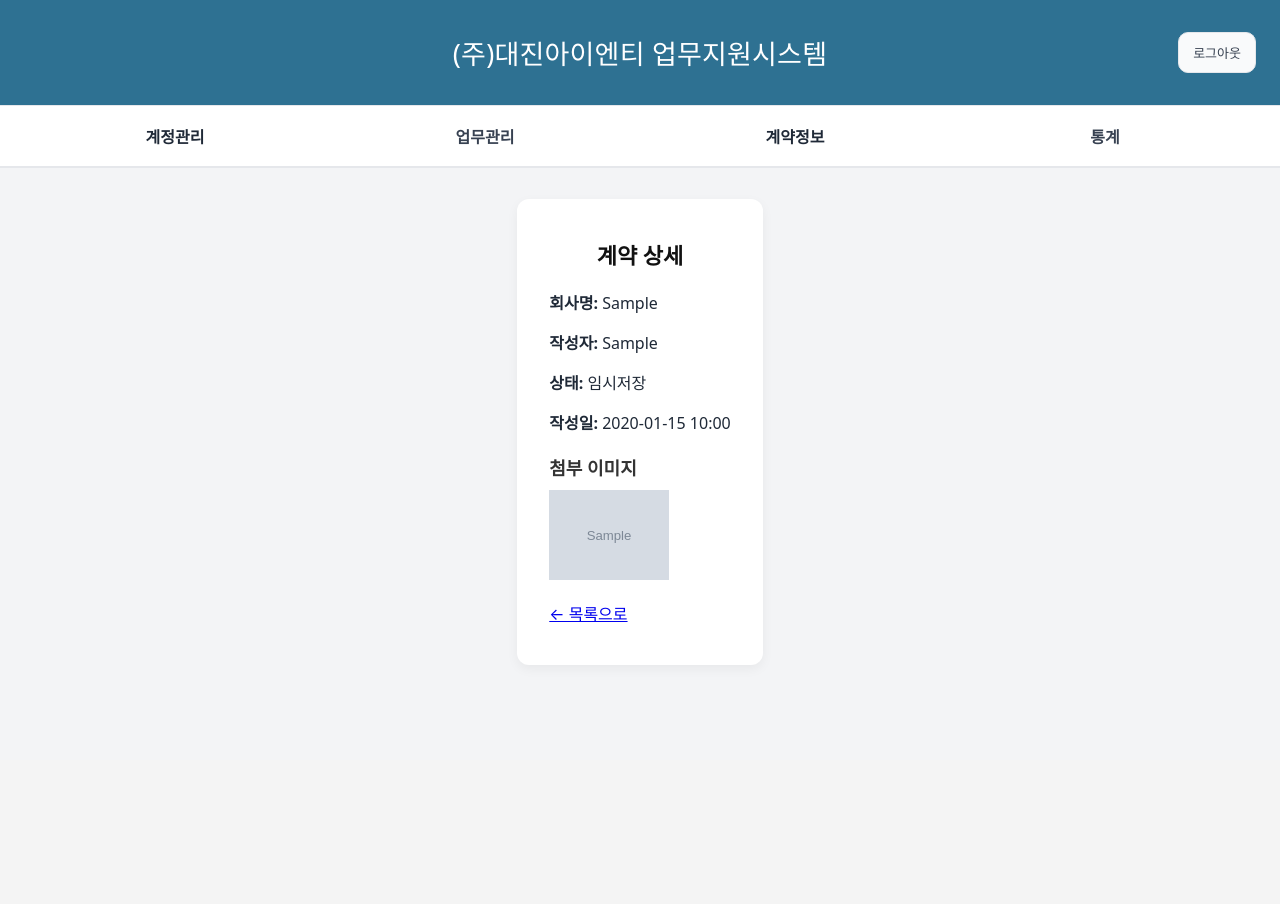
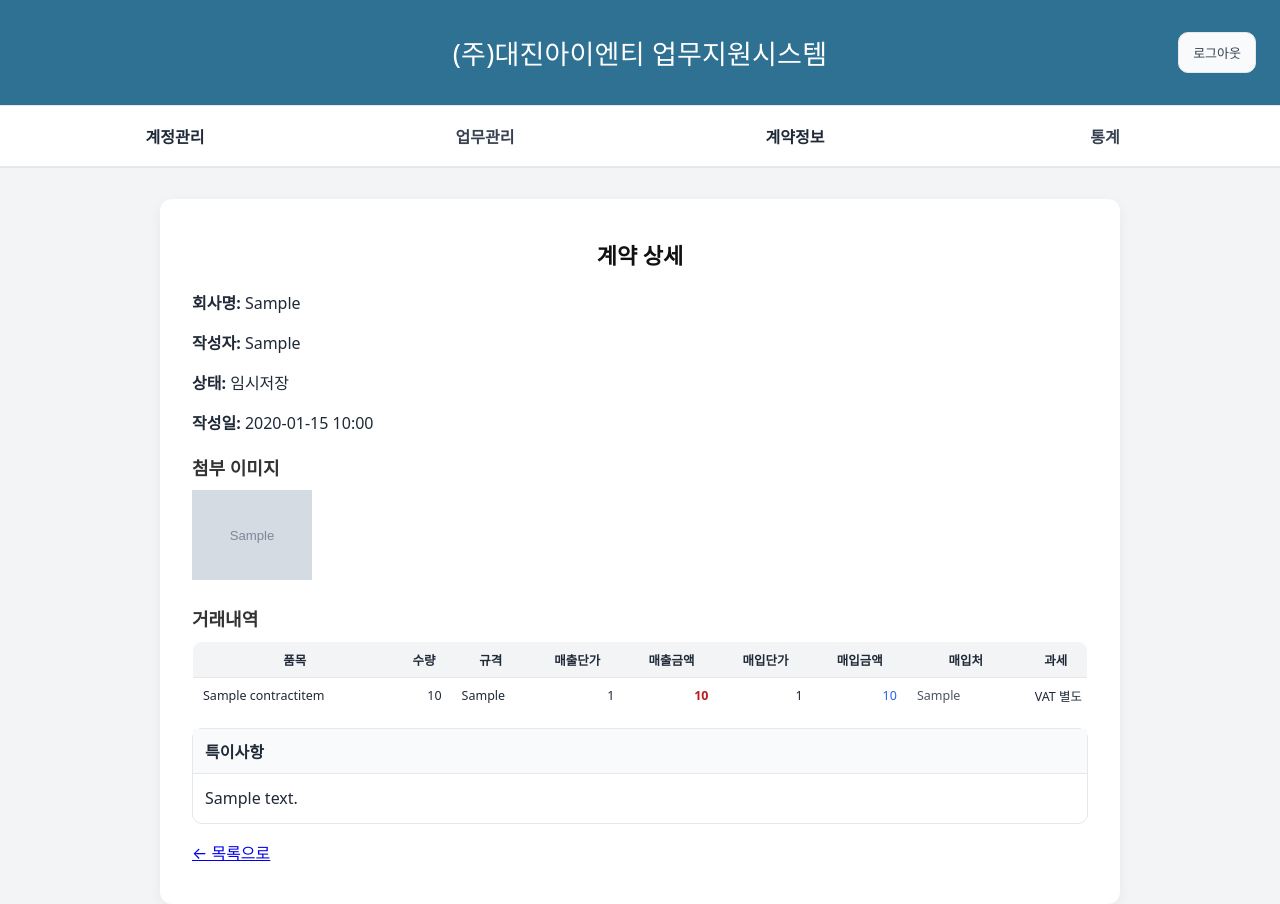
Before and after one commit to jmy051103/Expense_Management_System, a Django app: page /expenses/contracts/1/ in a window 1280 px wide. Shown: the part 40-944 px from the top of the page. Before the commit the page ends 662 px from the top, so only its background shows below. Run offline with Django 5.2, Linux system fonts and the light colour scheme; a user stored in the database is signed in; tables that the repository leaves empty hold one stand-in row (values such as "Sample post"); grey boxes marked "Sample" are stand-in pictures.

Commit message:
added table

```diff
--- a/static/css/contract_detail.css
+++ b/static/css/contract_detail.css
@@ -196,3 +196,45 @@ body {
   border-radius: 6px;
   border: 1px solid #ddd;
 }
+
+/* ===== 품목 미니 테이블 ===== */
+.table-wrap { width: 100%; overflow-x: auto; }
+.mini-items{
+  width:100%; border-collapse:collapse; table-layout:fixed;
+  font-size:12.5px; background:#fff;
+  border:1px solid var(--line); border-radius:10px; overflow:hidden;
+}
+.mini-items thead th{
+  background:#f3f4f6; font-weight:700; text-align:center;
+  border-bottom:1px solid var(--line); padding:8px 10px;
+}
+.mini-items td{ border-top:1px solid var(--line); padding:8px 10px; }
+.mini-items tbody tr:hover{ background:#fafafa; }
+
+.mini-items .txt{ text-overflow:ellipsis; overflow:hidden; white-space:nowrap; }
+.mini-items .num{ text-align:right; font-variant-numeric: tabular-nums; }
+.mini-items .strong{ font-weight:700; }
+.mini-items .sell{ color:#b91c1c; }
+.mini-items .buy { color:#2563eb; }
+.mini-items .vendor{ color:#4b5563; }
+.mini-items .vat{ white-space:nowrap; }
+
+.mini-items .w-item{ width:26%; }
+.mini-items .w-qty { width:7%;  text-align:center; }
+.mini-items .w-spec{ width:10%; }
+.mini-items .w-num { width:12%; }
+.mini-items .w-vendor{ width:15%; }
+.mini-items .w-vat{ width:8%;  text-align:center; }
+
+.empty-row{ text-align:center; color:#6b7280; }
+
+/* ===== 특이사항 박스 ===== */
+.note-box{
+  margin-top:14px; border:1px solid var(--line); border-radius:10px; background:#fff;
+}
+.note-title{
+  padding:10px 12px; font-weight:700; background:#f9fafb; border-bottom:1px solid var(--line);
+}
+.note-body{
+  padding:12px; line-height:1.6; white-space:pre-wrap;
+}
--- a/templates/contract_detail.html
+++ b/templates/contract_detail.html
@@ -5,7 +5,7 @@
   <meta charset="utf-8" />
   <meta name="viewport" content="width=device-width,initial-scale=1" />
   <title>업무지원 시스템</title>
-  <link rel="stylesheet" href="{% static 'css/contract_detail.css' %}?v=2025-09-08-10">
+  <link rel="stylesheet" href="{% static 'css/contract_detail.css' %}?v=2025-09-08-11">
 </head>
 <body>
 
@@ -85,5 +85,72 @@
       {% endfor %}
     </div>
 
+        <h2>거래내역</h2>
+        <div class="table-wrap">
+          <table class="mini-items">
+            <thead>
+              <tr>
+                <th class="w-item">품목</th>
+                <th class="w-qty">수량</th>
+                <th class="w-spec">규격</th>
+                <th class="w-num hide-sm">매출단가</th>
+                <th class="w-num">매출금액</th>
+                <th class="w-num hide-sm">매입단가</th>
+                <th class="w-num">매입금액</th>
+                <th class="w-vendor">매입처</th>
+                <th class="w-vat">과세</th>
+              </tr>
+            </thead>
+            <tbody>
+              {% for it in contract.items.all %}
+                <tr>
+                  <td class="txt">{{ it.name }}</td>
+                  <td class="num">{{ it.qty|default:0 }}</td>
+                  <td class="txt">{{ it.spec }}</td>
+
+                  <td class="num hide-sm">
+                    <span data-krw="{{ it.sell_unit|default:0 }}">{{ it.sell_unit|default:0 }}</span>
+                  </td>
+                  <td class="num strong sell">
+                    <span data-krw="{{ it.sell_total|default:0 }}">{{ it.sell_total|default:0 }}</span>
+                  </td>
+
+                  <td class="num hide-sm">
+                    <span data-krw="{{ it.buy_unit|default:0 }}">{{ it.buy_unit|default:0 }}</span>
+                  </td>
+                  <td class="num buy">
+                    <span data-krw="{{ it.buy_total|default:0 }}">{{ it.buy_total|default:0 }}</span>
+                  </td>
+
+                  <td class="txt vendor">{{ it.vendor }}</td>
+                  <td class="center vat">
+                    {% if it.vat_mode == 'separate' %}VAT 별도
+                    {% elif it.vat_mode == 'included' %}VAT 포함
+                    {% elif it.vat_mode == 'exempt' %}면세
+                    {% else %}-{% endif %}
+                  </td>
+                </tr>
+              {% empty %}
+                <tr><td class="empty-row" colspan="9">품목 없음</td></tr>
+              {% endfor %}
+            </tbody>
+          </table>
+        </div>
+
+        {% if contract.special_note %}
+          <div class="note-box">
+            <div class="note-title">특이사항</div>
+            <div class="note-body">{{ contract.special_note|linebreaksbr }}</div>
+          </div>
+        {% endif %}
+
+
     <p><a href="{% url 'contract_list' %}">← 목록으로</a></p>
 </div>
+
+<script>
+  document.querySelectorAll('[data-krw]').forEach(el => {
+    const v = parseFloat(el.getAttribute('data-krw') || '0');
+    el.textContent = new Intl.NumberFormat('ko-KR').format(v);
+  });
+</script>
```
